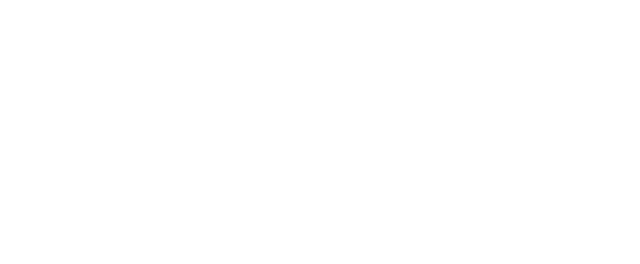
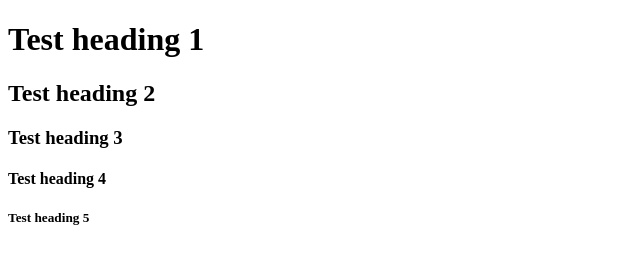
Before and after one commit to asifkh10/asiftest, a plain HTML site: page index.html in a window 1280 px wide. Shown: the whole page, without its empty margins (0-640 px from the left). Drawn offline with Linux system fonts and the light colour scheme.

Commit message:
H1 Changes

```diff
--- a/index.html
+++ b/index.html
@@ -7,5 +7,11 @@
 </head>
 <body>
 
+    <h1>Test heading 1</h1>
+    <h2>Test heading 2</h2>
+    <h3>Test heading 3</h3>
+    <h4>Test heading 4</h4>
+    <h5>Test heading 5</h5>
+
 </body>
 </html>
```
